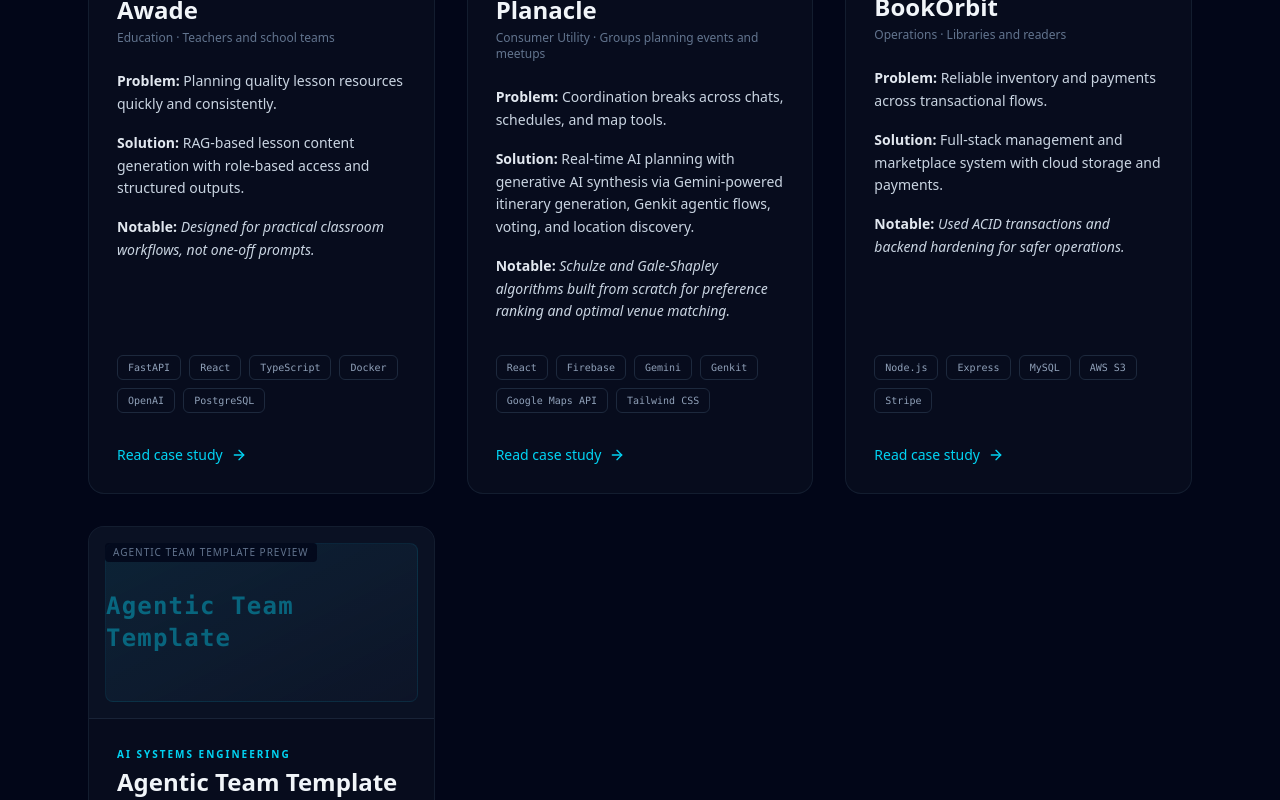
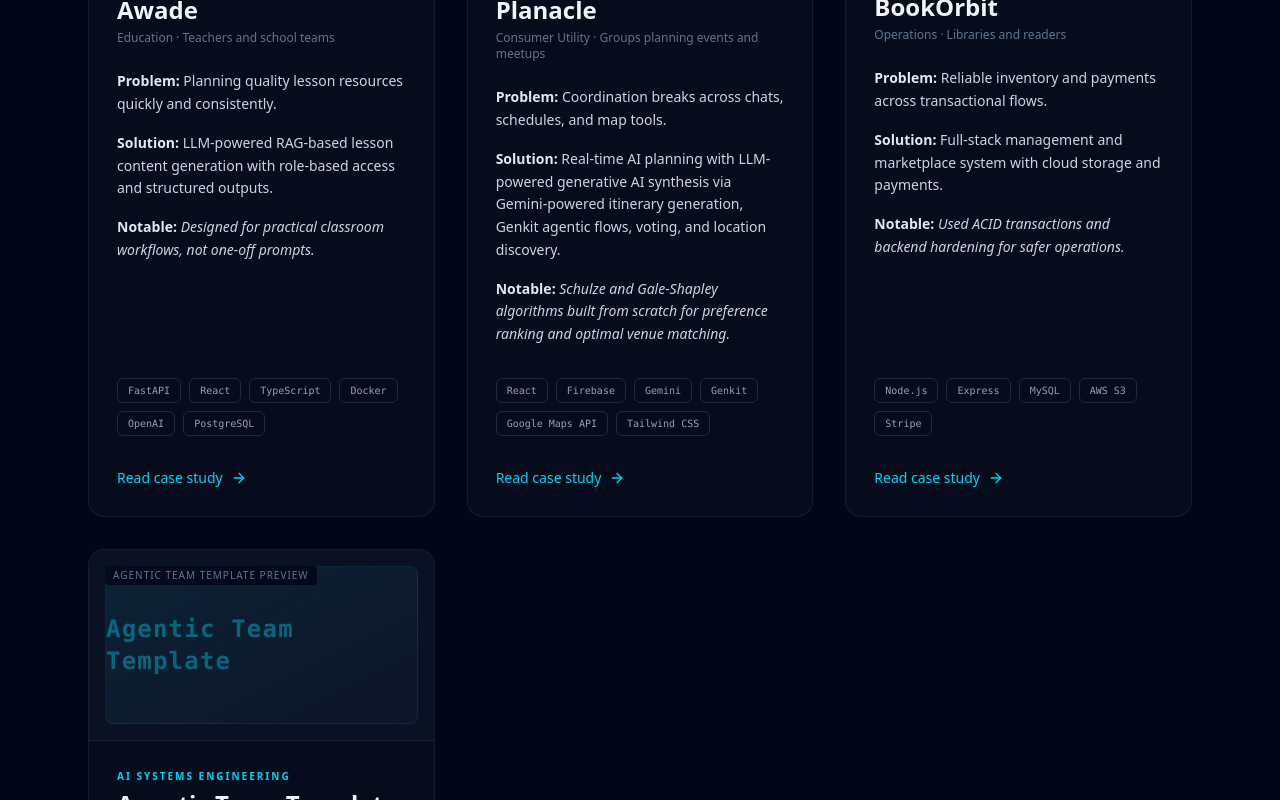
Before and after one commit to TolulopeBabajide/portfolio-website, a React (Vite) app: page / in a window 1280 px wide. Shown: the part 1320-2120 px from the top of the page. Built offline with nearby package versions, Linux system fonts and the light colour scheme.

Commit message:
fix(M-22): add LLM / Large Language Models framing to portfolio

```diff
--- a/src/components/Projects.jsx
+++ b/src/components/Projects.jsx
@@ -14,7 +14,7 @@
         category: "AI PRODUCT",
         subtitle: "Education · Teachers and school teams",
         problemDetail: "Planning quality lesson resources quickly and consistently.",
-        solutionDetail: "RAG-based lesson content generation with role-based access and structured outputs.",
+        solutionDetail: "LLM-powered RAG-based lesson content generation with role-based access and structured outputs.",
         notable: "Designed for practical classroom workflows, not one-off prompts.",
         tags: ["FastAPI", "React", "TypeScript", "Docker", "OpenAI", "PostgreSQL"],
         link: "/projects/awade",
@@ -27,7 +27,7 @@
         category: "AI PRODUCT",
         subtitle: "Consumer Utility · Groups planning events and meetups",
         problemDetail: "Coordination breaks across chats, schedules, and map tools.",
-        solutionDetail: "Real-time AI planning with generative AI synthesis via Gemini-powered itinerary generation, Genkit agentic flows, voting, and location discovery.",
+        solutionDetail: "Real-time AI planning with LLM-powered generative AI synthesis via Gemini-powered itinerary generation, Genkit agentic flows, voting, and location discovery.",
         notable: "Schulze and Gale-Shapley algorithms built from scratch for preference ranking and optimal venue matching.",
         tags: ["React", "Firebase", "Gemini", "Genkit", "Google Maps API", "Tailwind CSS"],
         link: "/projects/planacle",
--- a/src/components/Skills.jsx
+++ b/src/components/Skills.jsx
@@ -38,7 +38,7 @@
     {
         title: "AI & Data Systems",
         icon: Brain,
-        skills: ["Generative AI", "Google Gemini", "OpenAI API", "Google Genkit (LangChain-equivalent)", "RAG Pipelines", "MCP Integrations", "Pinecone (Vector DB)", "PostgreSQL", "Firestore"]
+        skills: ["LLM / Large Language Models", "Generative AI", "Google Gemini", "OpenAI API", "Google Genkit (LangChain-equivalent)", "RAG Pipelines", "MCP Integrations", "Pinecone (Vector DB)", "PostgreSQL", "Firestore"]
     },
     {
         title: "Product Delivery",
```
